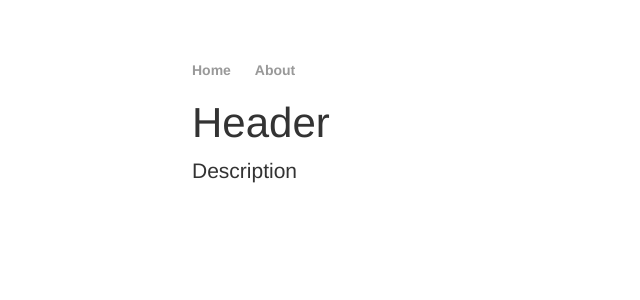
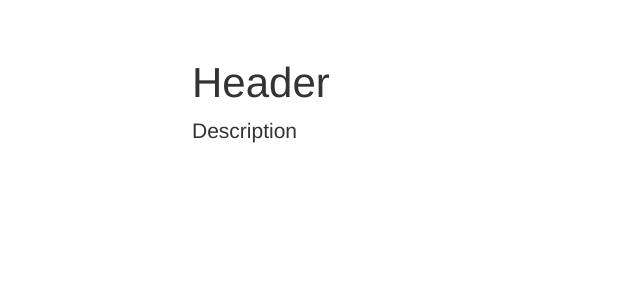
Before and after one commit to Kyle-githubcode/kyle-githubcode.github.io, a Jekyll site: the page built from index.html, in a window 1280 px wide. Shown: the top 300 px of the page, without its empty margins (0-640 px from the left). Built offline with Jekyll 4.4.1, drawn with Linux system fonts in a browser that asks for light colours.

Commit message:
Revert "basic site layout"

```diff
--- a/404.html
+++ /dev/null
@@ -1,6 +0,0 @@
----
-layout: default
----
-
-<h1>404</h1>
-<p>Page not found</p>
--- a/_config.yml
+++ b/_config.yml
@@ -1,7 +1,4 @@
 name: Site Name
-description: Website Description
-url: "localhost:4000"
-baseurl: ""
 sass:
     sass_dir: _sass
     style: compressed
--- a/_includes/head.html
+++ /dev/null
@@ -1,6 +0,0 @@
-<head>
-  <link rel="shortcut icon" href="">
-  <title>{{ page.title }}</title>
-  <!-- link to stylesheet -->
-  <link rel="stylesheet" type="text/css" href="/css/styles.css">
-</head>
--- a/_includes/header.html
+++ /dev/null
@@ -1,7 +0,0 @@
-	<!-- site navigation -->
-	<nav>
-		<ul>
-		<li><a href="{{ site.baseurl }}{% link index.md %}">Home</a></li>
-  		<li><a href="{{ site.baseurl }}{% link about.md %}">About</a></li>
-  	</ul>
-  </nav>
--- a/_layouts/default.html
+++ b/_layouts/default.html
@@ -1,9 +1,12 @@
 <!DOCTYPE html>
-<html lang="en">
-{% include head.html %}
+<html>
+<head>
+	<link rel="shortcut icon" href="">
+  <title>{{ page.title }}</title>
+  <!-- link to main stylesheet -->
+	<link rel="stylesheet" type="text/css" href="/css/styles.css">
+</head>
 <body>
-  {% include header.html %}
-
-  {{ content }}
+{{ content }}
 </body>
 </html>
--- a/index.md
+++ b/index.html
@@ -1,6 +1,7 @@
 ---
 layout: default
-title: Header Title
+title: Title
 ---
+
 <h1>Header</h1>
 <p>Description</p>
```
Also changed, not shown: about.md (deleted, +0 -5 lines), _includes/README.md (renamed from README.md).
